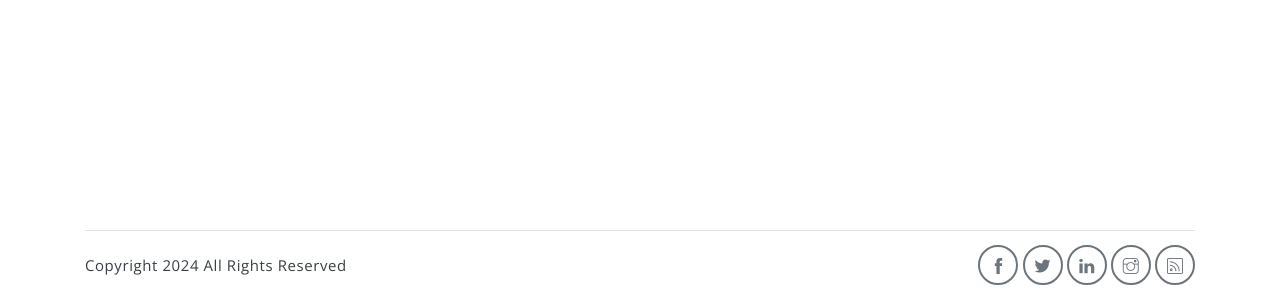
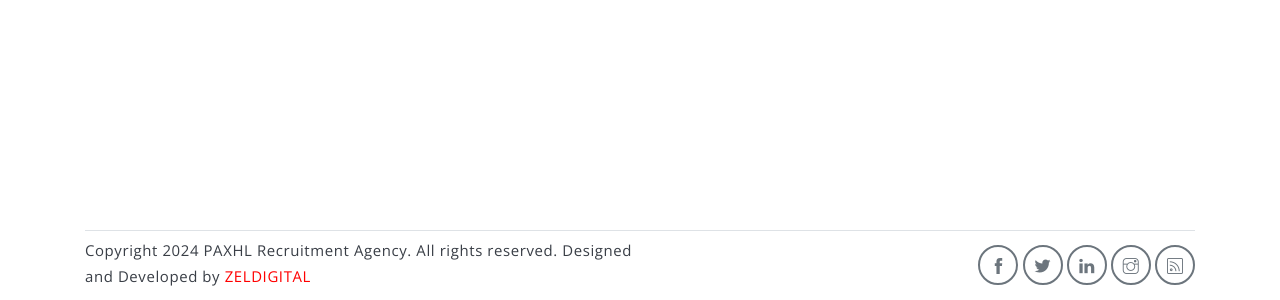
Before and after one commit to hanzellacida/gadsport-harvard, a plain HTML site: page index.html in a window 1280 px wide. Shown: the part 3828-4128 px from the top of the page. Drawn offline with nearby package versions, Linux system fonts and the light colour scheme; a web font is replaced by a local one.

Commit message:
Add files via upload

```diff
--- a/index.html
+++ b/index.html
@@ -224,7 +224,7 @@
     <!-- footer -->
     <div class="container">
         <footer class="footer">
-            <p class="mb-0">Copyright 2024 All Rights Reserved
+            <p class="mb-0">Copyright 2024 PAXHL Recruitment Agency. All rights reserved. Designed and Developed by <a href="https://www.zeldigital.com/" style="color: red;"><b>ZELDIGITAL</b></a>
             </p>
             <div class="social-links text-right m-auto ml-sm-auto">
                 <a href="https://www.facebook.com/hansgoogleadmediabuyer" class="link"><i class="ti-facebook"></i></a>
```
